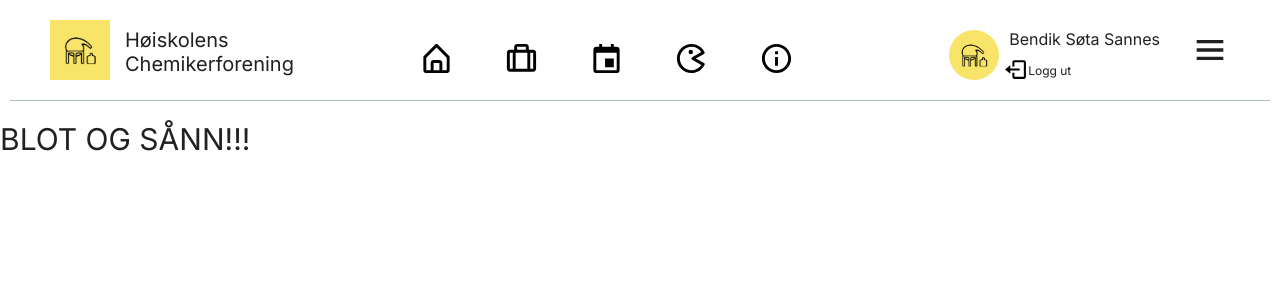
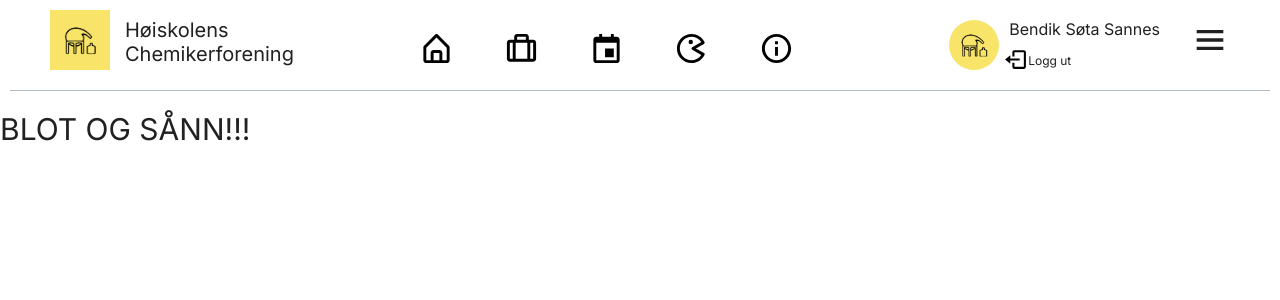
Before and after one commit to HoiskolensChemikerforening/hc-frontend, a React (Create React App) app: page /arrangement in a window 1280 px wide. Shown: the top 300 px of the page. Built offline with nearby package versions, Linux system fonts and the light colour scheme.

Commit message:
Make navbar stick to top and hide when dropdown visible.

```diff
--- a/src/components/NavBar.jsx
+++ b/src/components/NavBar.jsx
@@ -18,6 +18,8 @@ const NavBar = () =>  {
     }
     return (
         <>
+            <NavContainer>
+
             <Nav>
                 <LogoArea>
                     <LogoImg alt="HC-logo" src="logo.png"/>
@@ -35,6 +37,7 @@ const NavBar = () =>  {
                 </MenuItems>
                <UserBox toggleMenu={setMenuOpen}/>
             </Nav>
+            </NavContainer>
             <DropdownMenu isOpen={menuOpen} setOpen={setMenuOpen}/>
         </>
     )
@@ -50,14 +53,19 @@ const LogoImg = styled.img`
     padding-right: 15px;
 `;
 
+const NavContainer = styled.div`
+    position: sticky;
+    position: -webkit-sticky;
+    top: 0px;
+    background-color: var(--white);
+`;
 
 const Nav = styled.nav`
     height: 90px;
     display: flex;
     flex-direction: row;
     justify-content: space-between;
-    margin: 10px;
-    margin-bottom: 5px;
+    margin: 0px 10px 5px 10px;
     padding: 0 40px 0 40px;
     border-bottom: 1px solid #B0BEC5;
     align-items: center;
--- a/src/components/NavBarPhone.jsx
+++ b/src/components/NavBarPhone.jsx
@@ -30,9 +30,10 @@ export {NavBarPhone};
 
 
 const Nav = styled.nav`
-    height: 50px;
+    height: 60px;
     margin-bottom: 0;
     bottom: 0;
+    padding: 0px 5px 0px 5px;
     border-top: 1px solid #B0BEC5;
     background-color: var(--white);
     position: sticky;
@@ -49,7 +50,7 @@ const MenuItems = styled.div`
     justify-content: space-evenly;
     align-items: center;
     padding-top: 10px;
-    margin: 0px 10px 0px 10px;
+    margin: 5px 10px 0px 10px;
 `;
 
 
--- a/src/pages/news/NewsRouter.jsx
+++ b/src/pages/news/NewsRouter.jsx
@@ -1,18 +1,23 @@
-import React from "react";
+import React, { Fragment } from "react";
 import { Route } from "react-router-dom";
 import { NewsList } from "./NewsList";
 import { NewsDetail } from "./NewsDetail";
-import { NewsForm } from "./NewsForm"
-
+import { NewsForm } from "./NewsForm";
 
 const NewsRouter = () => {
   return (
-      <Route>
-        <Route exact path="/" component={NewsList}/>
-        <Route exact path="/ny" component={NewsForm}/>
-        <Route exact path="/:id" component={NewsDetail}/>
+    <Fragment>
+      <Route exact path="/">
+        <NewsList />
       </Route>
-  )
+      <Route path="/ny">
+        <NewsForm />
+      </Route>
+      <Route path="/:id">
+        <NewsDetail />
+      </Route>
+    </Fragment>
+  );
 };
 
 export { NewsRouter };
```
